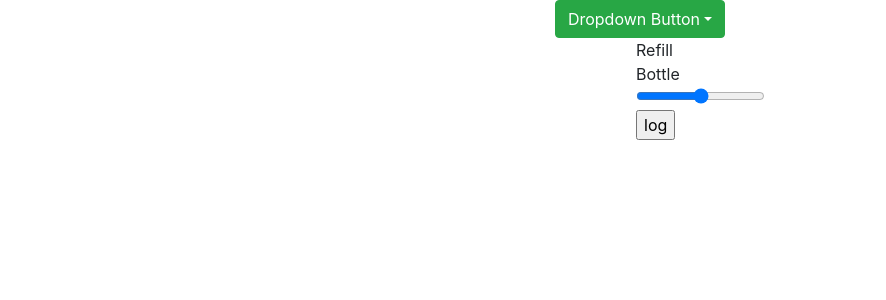
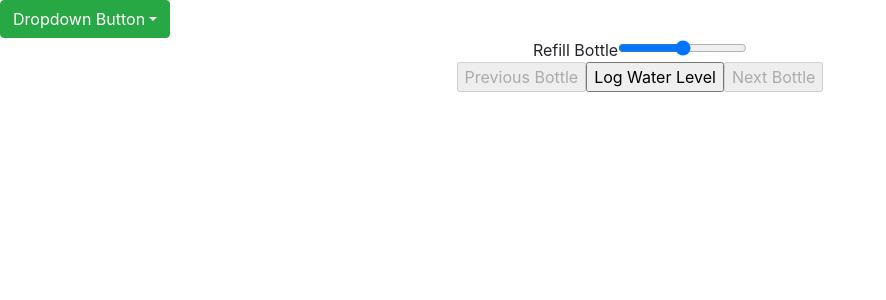
Before and after one commit to alanfl/waterlogged, a React (Create React App) app: page / in a window 1280 px wide. Shown: the top 300 px of the page, without its empty margins (0-886 px from the left). Built offline with nearby package versions, Linux system fonts and the light colour scheme; the HTML template or start-up script is replaced by a standard one.

Commit message:
Add main interaction buttons, fix some styling.

```diff
--- a/src/App.css
+++ b/src/App.css
@@ -1,25 +1,2 @@
 .App {
-  text-align: center;
 }
-
-.App-logo {
-  height: 40vmin;
-  pointer-events: none;
-}
-
-.MainMenu {
-  float: left;
-}
-
-.BottleContainer {
-  margin: auto;
-  text-align: center;
-  padding: 0 5px;
-  display: inline-block
-}
-
-.Bottle {
-  margin: auto;
-  width: 8px;
-  height: 175px;
-}
--- a/src/App.js
+++ b/src/App.js
@@ -1,12 +1,12 @@
 import './App.css';
-import './MainMenu.css'
 import React from 'react';
 import { useReducer } from 'react'
 import { MainMenu } from './MainMenu.js'
 import { InitialState, Context, Reducer } from './Context.js';
-import { BrowserRouter as Router, Switch, Route, Link } from "react-router-dom"
+import { BrowserRouter as Router, Switch, Route } from "react-router-dom"
 import Bottle from './Bottle.js'
 import Log from './Log.js'
+import MainInteract from './MainInteract';
 
 function App(prop) {
   const [state, dispatch] = useReducer(Reducer, InitialState)
@@ -22,8 +22,7 @@ function App(prop) {
             <Route path="/log"><Log /></Route>
           </Switch>
         </Router>
-        <br />
-        <br />
+        <MainInteract />
       </div>
     </Context.Provider>
   );
--- /dev/null
+++ b/src/Bottle.css
@@ -0,0 +1,6 @@
+.Bottle {
+    width: 100%;
+    padding: 0 5px;
+    text-align: center;
+    margin: auto;
+}
--- a/src/Bottle.js
+++ b/src/Bottle.js
@@ -1,6 +1,5 @@
-// import './Bottle.css';
+import './Bottle.css';
 import { useContext } from 'react'
-import { unstable_concurrentAct } from 'react-dom/cjs/react-dom-test-utils.production.min';
 import { Context } from './Context.js'
 
 function Bottle(prop) {
@@ -14,7 +13,7 @@ function Bottle(prop) {
             dispatch({
               type: 'waterLevelUpdate',
               payload: {
-                val: 100
+                val: "100"
               }
             });
             dispatch({
@@ -38,16 +37,6 @@ function Bottle(prop) {
             })
           }}
         />
-        <input
-          type='button'
-          id='water-level-button'
-          value='log'
-          onClick = { (event) => {
-            dispatch({
-              type: 'log'
-            })
-          }}
-        />
       </div>
     );
 }
--- a/src/Context.js
+++ b/src/Context.js
@@ -44,6 +44,13 @@ function logWaterLevel(state) {
     return state
 }
 
+function changeCurrentBottle(state, action) {
+
+    let new_current = action.payload.val
+    state.currentBottle = new_current
+    return state
+}
+
 export {
     Context,
     Reducer,
--- /dev/null
+++ b/src/MainInteract.css
@@ -0,0 +1,6 @@
+.MainInteract {
+    width: 100%;
+    padding: 0 5px;
+    text-align: center;
+    margin: auto;
+}
--- /dev/null
+++ b/src/MainInteract.js
@@ -0,0 +1,61 @@
+import './MainInteract.css'
+import React from 'react'
+import { useContext } from 'react'
+import { Context } from './Context.js'
+import 'bootstrap/dist/css/bootstrap.min.css';
+
+function MainInteract(prop) {
+    let [state, dispatch] = useContext(Context)
+
+    let nextDisabled = state.currentBottle >= state.bottles.length - 1
+    let prevDisabled = state.currentBottle <= 0
+
+    return (
+
+        <div className = 'MainInteract'>
+
+            <input
+                type='button'
+                id='prev-bottle-button'
+                value='Previous Bottle'
+                disabled = { prevDisabled }
+                onClick = { (event) => {
+                    dispatch({
+                        type: 'changeBottle',
+                        payload: {
+                            val: state.currentBottle - 1
+                        }
+                    })
+                }}
+            />
+
+            <input
+                type='button'
+                id='water-level-button'
+                value='Log Water Level'
+                onClick = { (event) => {
+                    dispatch({
+                        type: 'log'
+                    })
+                }}
+            />
+
+            <input
+                type='button'
+                id='next-bottle-button'
+                value='Next Bottle'
+                disabled = { nextDisabled }
+                onClick = { (event) => {
+                    dispatch({
+                        type: 'changeBottle',
+                        payload: {
+                            val: state.currentBottle + 1
+                        }
+                    })
+                }}
+            />
+        </div>
+    )
+}
+
+export default MainInteract
--- a/src/MainMenu.css
+++ b/src/MainMenu.css
@@ -0,0 +1,3 @@
+.MainMenu {
+  float: left;
+}
--- a/src/MainMenu.js
+++ b/src/MainMenu.js
@@ -1,8 +1,9 @@
+import './MainMenu.css'
 import {Dropdown} from 'react-bootstrap'
 import 'bootstrap/dist/css/bootstrap.min.css';
 import { BrowserRouter as Router, Switch, Route, Link } from "react-router-dom"
 
-function MainMenu(props) {
+function MainMenu(prop) {
     return (
       <Dropdown>
         <Dropdown.Toggle variant="success" id="dropdown-basic">
```
